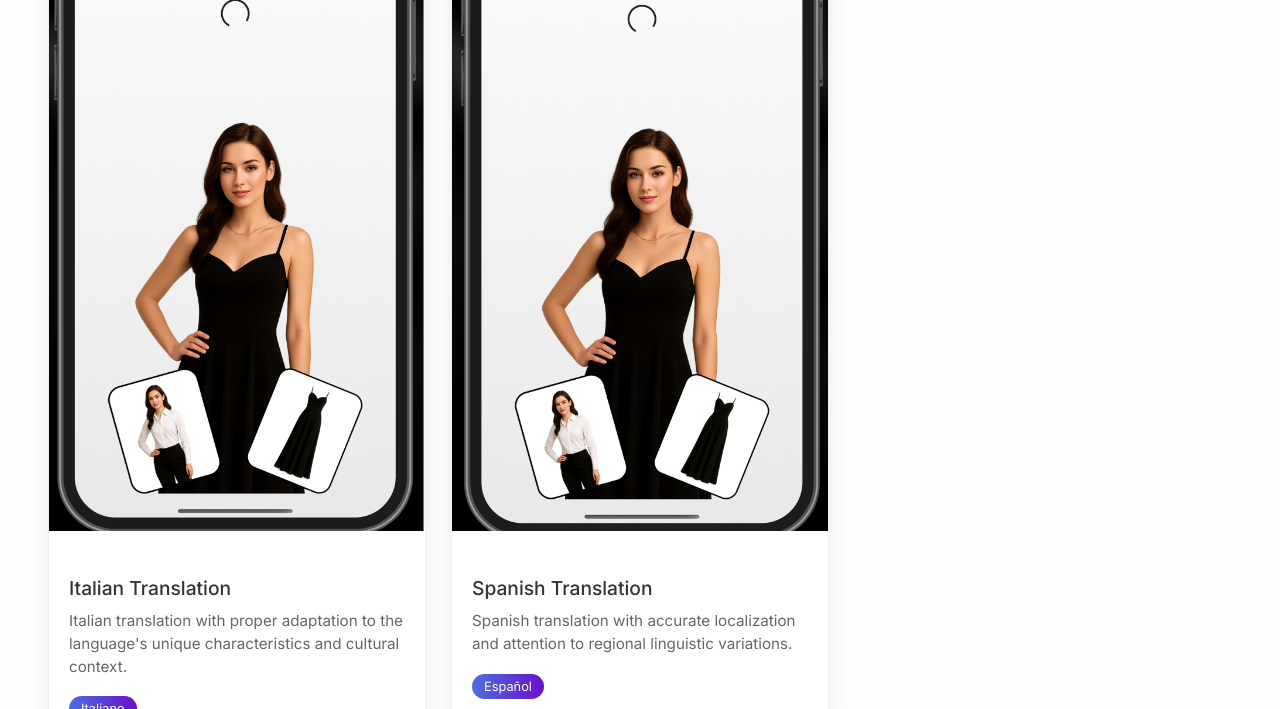
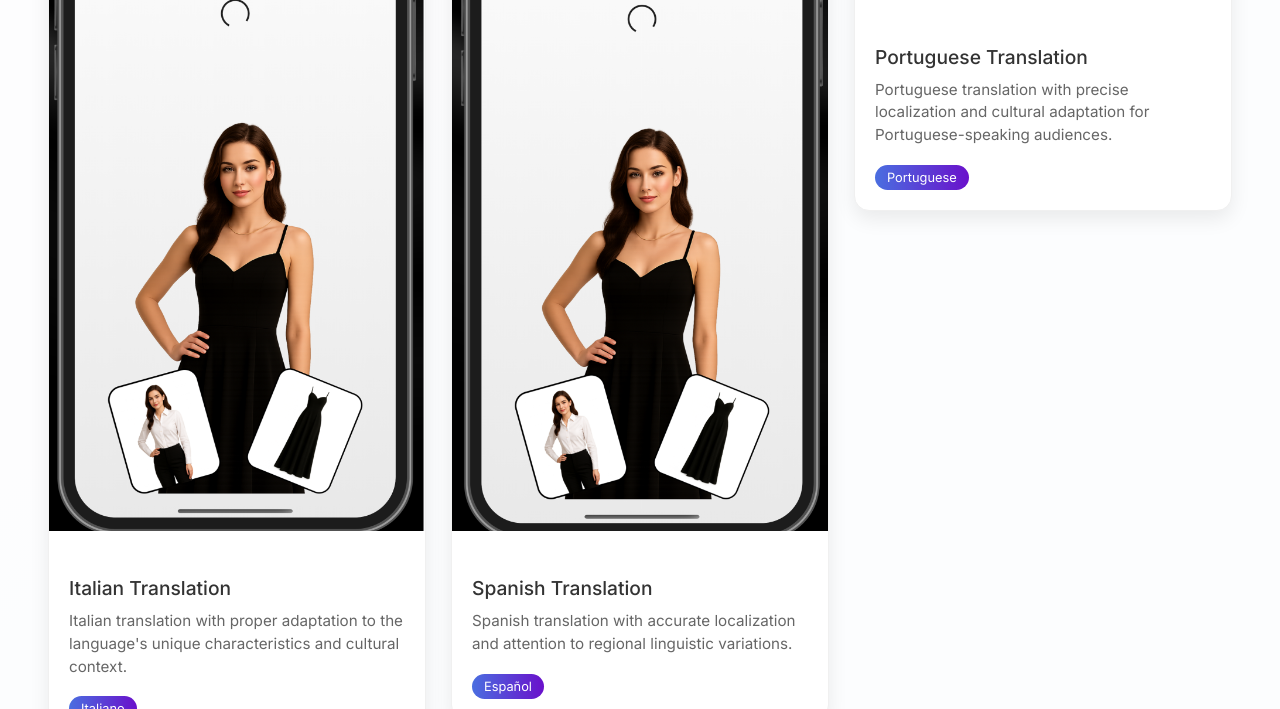
Before and after one commit to maarijsabasoft/AppsLocalization, a Flask app: page /tutorial in a window 1280 px wide. Shown: the part 5791-6500 px from the top of the page. Run offline with Flask 3, Linux system fonts and the light colour scheme.

Commit message:
Update landing.html

```diff
--- a/templates/landing.html
+++ b/templates/landing.html
@@ -779,20 +779,20 @@
               <span class="language-badge-preview" id="translation-5-badge">Español</span>
             </div>
           </div>
-          <!-- <div class="translation-card-preview">
+          <div class="translation-card-preview">
             <div class="translation-image-preview">
-              <img src="/templates/Arabic.png" alt="Arabic Translation"
+              <img src="/templates/Portuguese.png" alt="portuguese Translation"
                    onerror="this.style.display='none'; document.getElementById('arabic-placeholder').style.display='flex';">
               <div class="image-placeholder-preview" id="arabic-placeholder" style="display: none;">
-                Arabic.png
+                Portuguese.png
               </div>
             </div>
             <div class="translation-info-preview">
-              <h4 class="translation-title-preview" id="translation-6-title">Arabic Translation</h4>
-              <p class="translation-desc-preview" id="translation-6-desc">Arabic translation with precise localization and cultural adaptation for Arabic-speaking audiences.</p>
-              <span class="language-badge-preview" id="translation-6-badge">العربية</span>
+              <h4 class="translation-title-preview" id="translation-6-title">Portuguese Translation</h4>
+              <p class="translation-desc-preview" id="translation-6-desc">Portuguese translation with precise localization and cultural adaptation for Portuguese-speaking audiences.</p>
+              <span class="language-badge-preview" id="translation-6-badge">Portuguese</span>
             </div>
-          </div> -->
+          </div>
         </div>
       </div>
     </div>
```
